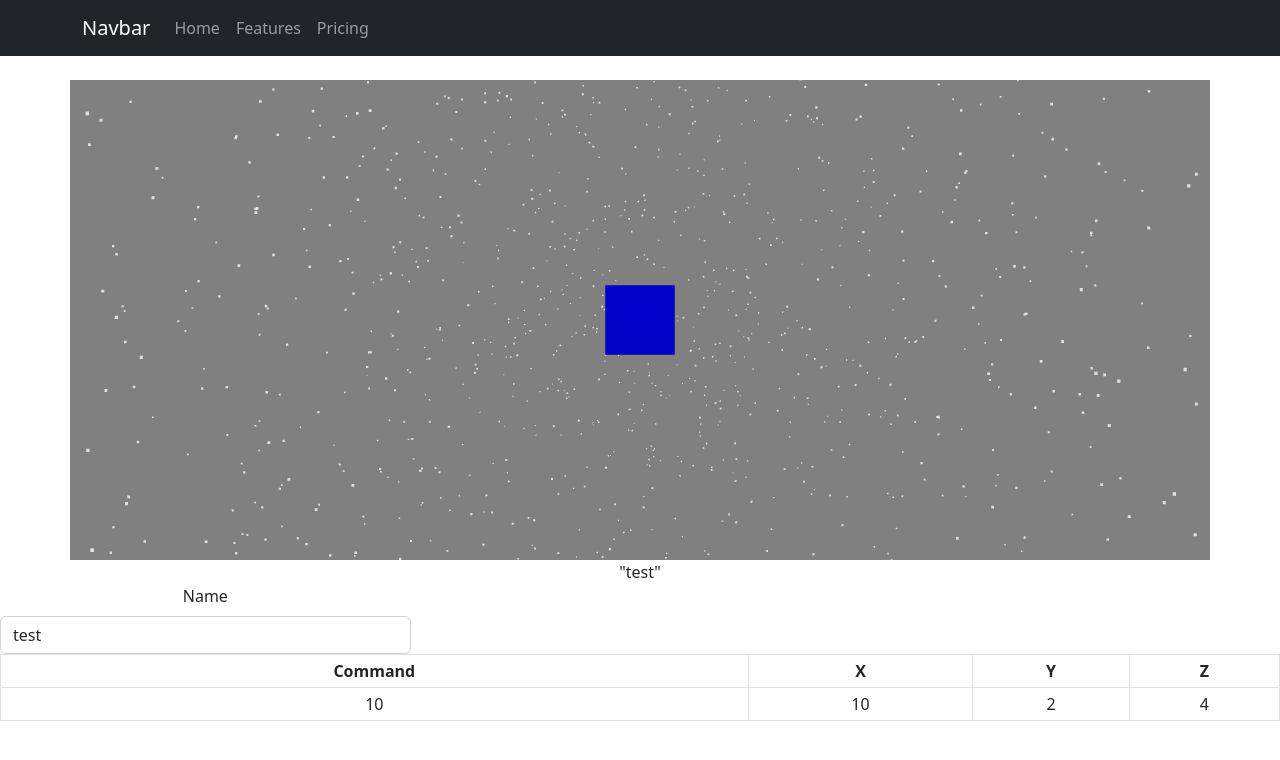
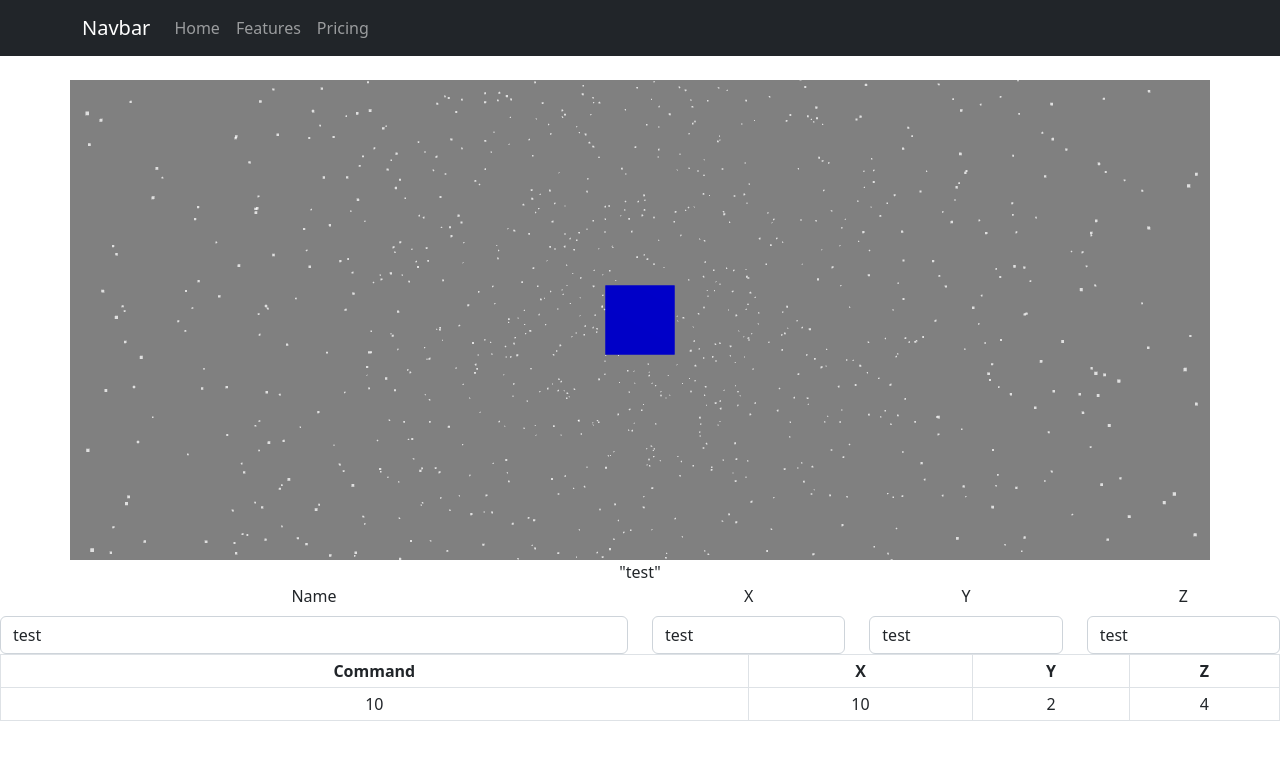
Before and after one commit to ibrahimt2/ThreeJSCube, a React (Create React App) app: page / in a window 1280 px wide. Shown: the top 760 px of the page. Built offline with nearby package versions, Linux system fonts and the light colour scheme.

Commit message:
Create columns for X, Y, Z inputs

```diff
--- a/src/components/CommandAdd/CommandAdd.js
+++ b/src/components/CommandAdd/CommandAdd.js
@@ -7,8 +7,32 @@ function CommandAdd({cubeMachineState, send}) {
     return(
         <Form>
             <Row>
-                <Col xs={4} sm={4} md={4} lg={4} xl={4} xxl={4}>
+                <Col xs={6} sm={6} md={6} lg={6} xl={6} xxl={6}>
                     <Form.Label>Name</Form.Label>
+                    <Form.Control placeholder="Name"
+                    value={cubeMachineState.context.formName}
+                    onChange={(e) => {
+                        send("Form input changed", {value: e.target.value});
+                    }}></Form.Control>
+                </Col>
+                <Col xs={2} sm={2} md={2} lg={2} xl={2} xxl={2}>
+                    <Form.Label>X</Form.Label>
+                    <Form.Control placeholder="Name"
+                    value={cubeMachineState.context.formName}
+                    onChange={(e) => {
+                        send("Form input changed", {value: e.target.value});
+                    }}></Form.Control>
+                </Col>
+                <Col xs={2} sm={2} md={2} lg={2} xl={2} xxl={2}>
+                    <Form.Label>Y</Form.Label>
+                    <Form.Control placeholder="Name"
+                    value={cubeMachineState.context.formName}
+                    onChange={(e) => {
+                        send("Form input changed", {value: e.target.value});
+                    }}></Form.Control>
+                </Col>
+                <Col xs={2} sm={2} md={2} lg={2} xl={2} xxl={2}>
+                    <Form.Label>Z</Form.Label>
                     <Form.Control placeholder="Name"
                     value={cubeMachineState.context.formName}
                     onChange={(e) => {
```
